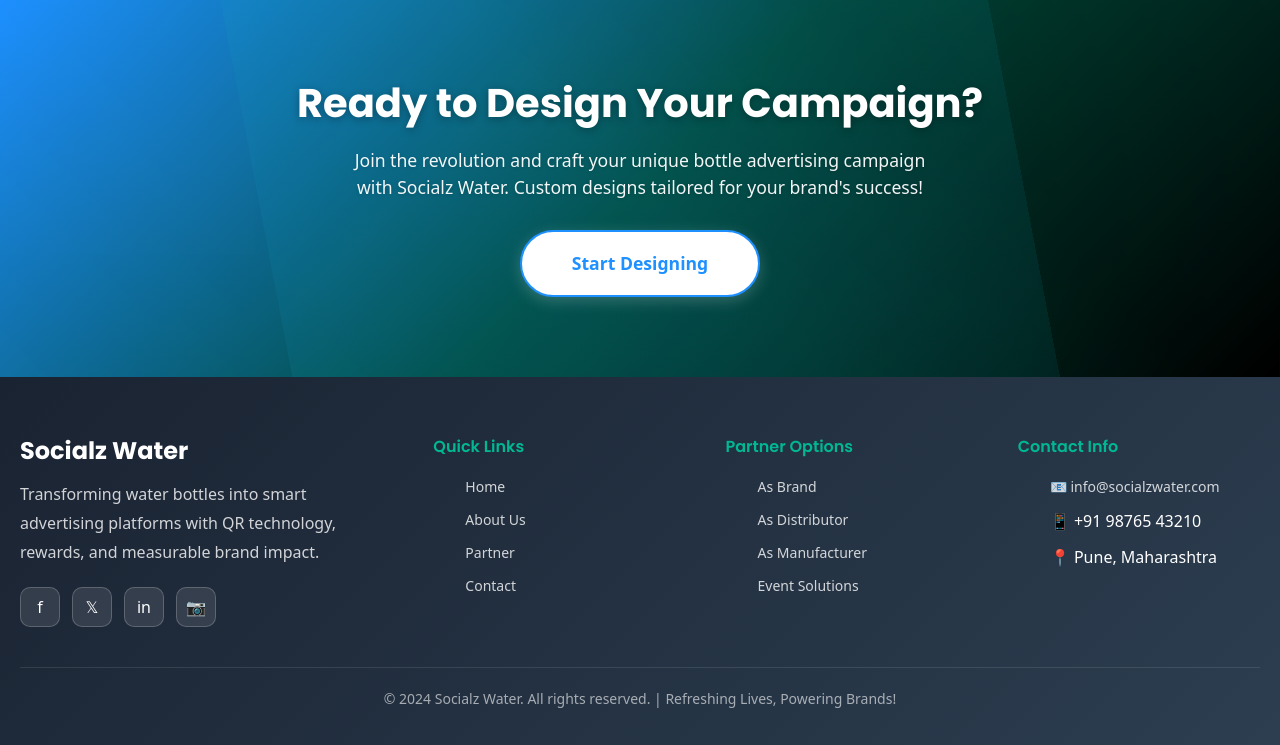
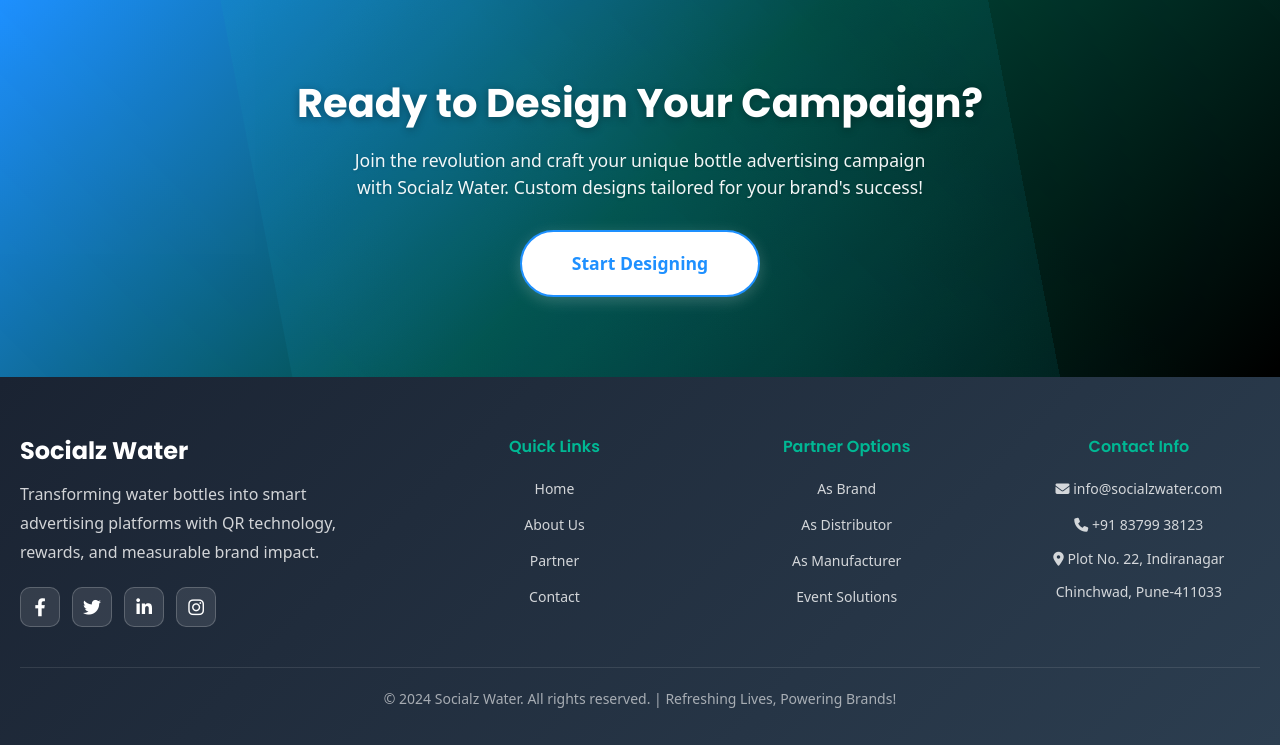
Before and after one commit to SarveshD78/socialzwater, a Django app: page /about/ in a window 1280 px wide. Shown: the part 3550-4295 px from the top of the page. Run offline with Django 5.2, Linux system fonts and the light colour scheme; some libraries are stand-ins or nearby versions.

Commit message:
Qr sol and base.html

```diff
--- a/campaign/templates/campaign/campaigns.html
+++ b/campaign/templates/campaign/campaigns.html
@@ -371,7 +371,9 @@
             <div class="text-center">
                 {% if campaign.qr_code %}
                 <img src="{{ campaign.qr_code.url }}" alt="QR Code" style="width: 100px; height: 100px; border-radius: 8px;">
-                {% endif %}
+            {% else %}
+                <span class="text-muted small">No QR Code</span>
+            {% endif %}
             </div>
         </div>
 
--- a/campaign/views.py
+++ b/campaign/views.py
@@ -287,7 +287,7 @@
                     import os
                     from django.conf import settings
 
-                    domain = getattr(settings, 'SITE_DOMAIN', 'http://localhost:8000')
+                    domain = getattr(settings, 'SITE_DOMAIN', 'https://socialzwater.in')
                     qr_url = f"{domain}/sw/adv/{campaign.unique_id}/"
 
                     # Create larger QR code for better quality
--- a/socialz/settings.py
+++ b/socialz/settings.py
@@ -141,6 +141,6 @@
 X_FRAME_OPTIONS = 'DENY'
 
 
-SITE_DOMAIN = 'http://127.0.0.1:8000'
+SITE_DOMAIN = 'https://socialzwater.in'
 TIME_ZONE = 'Asia/Kolkata'  # This sets IST as default
 USE_TZ = True
--- a/website/templates/website/base.html
+++ b/website/templates/website/base.html
@@ -8,6 +8,12 @@
 
     <!-- Google Fonts -->
     <link href="https://fonts.googleapis.com/css2?family=Poppins:wght@300;400;500;600;700&family=Inter:wght@300;400;500;600&display=swap" rel="stylesheet">
+
+    <!-- Font Awesome for Social Icons -->
+    <link rel="stylesheet" href="https://cdnjs.cloudflare.com/ajax/libs/font-awesome/6.4.0/css/all.min.css">
+
+    <!-- Load Django Static -->
+    {% load static %}
 
     <!-- CRITICAL: Header Transparency Fix - Must be FIRST -->
     <style>
@@ -292,12 +303,18 @@
             color: white;
             text-decoration: none;
             transition: all 0.3s ease;
+            font-size: 18px;
         }
 
         .social-icon:hover {
             background: var(--eco-green);
             border-color: var(--eco-green);
             transform: translateY(-3px);
+        }
+
+        /* Other columns - centered */
+        .footer-column {
+            text-align: center;
         }
 
         .footer-column h4 {
@@ -309,10 +326,13 @@
 
         .footer-links {
             list-style: none;
+            padding: 0;
+            margin: 0;
         }
 
         .footer-links li {
             margin-bottom: 12px;
+            text-align: center;
         }
 
         .footer-links a {
@@ -320,12 +340,16 @@
             text-decoration: none;
             transition: all 0.3s ease;
             font-size: 14px;
-            display: block;
+            display: inline-block;
         }
 
         .footer-links a:hover {
             color: var(--eco-green);
-            padding-left: 5px;
+        }
+
+        .footer-links li:not(:has(a)) {
+            color: rgba(255, 255, 255, 0.8);
+            font-size: 14px;
         }
 
         .footer-bottom {
@@ -425,28 +448,12 @@
                 display: flex;
             }
 
-            /* Hide Footer on Mobile */
             footer {
                 display: none;
             }
-        }
 
-        @media (min-width: 992px) {
-            /* Desktop Footer - Proper Alignment */
-            .footer-grid {
-                text-align: left;
-            }
-
-            .footer-brand {
-                text-align: left;
-            }
-
-            .footer-social {
-                justify-content: flex-start;
-            }
-
-            .footer-column {
-                text-align: left;
+            .logo-image {
+                height: 40px;
             }
         }
 
@@ -514,10 +519,10 @@
                     <h3>Socialz Water</h3>
                     <p>Transforming water bottles into smart advertising platforms with QR technology, rewards, and measurable brand impact.</p>
                     <div class="footer-social">
-                        <a href="#" class="social-icon">f</a>
-                        <a href="#" class="social-icon">𝕏</a>
-                        <a href="#" class="social-icon">in</a>
-                        <a href="https://www.instagram.com/socialwater.advertising?igsh=ZG84M2piOHgzc3B3" class="social-icon">📷</a>
+                        <a href="#" class="social-icon" title="Facebook"><i class="fab fa-facebook-f"></i></a>
+                        <a href="#" class="social-icon" title="Twitter"><i class="fab fa-twitter"></i></a>
+                        <a href="#" class="social-icon" title="LinkedIn"><i class="fab fa-linkedin-in"></i></a>
+                        <a href="https://www.instagram.com/socialwater.advertising?igsh=ZG84M2piOHgzc3B3" class="social-icon" title="Instagram"><i class="fab fa-instagram"></i></a>
                     </div>
                 </div>
 
@@ -544,9 +549,10 @@
                 <div class="footer-column">
                     <h4>Contact Info</h4>
                     <ul class="footer-links">
-                        <li><a href="mailto:info@socialzwater.com">📧 info@socialzwater.com</a></li>
-                        <li>📱 +91 98765 43210</li>
-                        <li>📍 Pune, Maharashtra</li>
+                        <li><a href="mailto:info@socialzwater.com"><i class="fas fa-envelope"></i> info@socialzwater.com</a></li>
+                        <li><a href="tel:+918379938123"><i class="fas fa-phone"></i> +91 83799 38123</a></li>
+                        <li><i class="fas fa-map-marker-alt"></i> Plot No. 22, Indiranagar</li>
+                        <li>Chinchwad, Pune-411033</li>
                     </ul>
                 </div>
             </div>
@@ -591,19 +593,17 @@
 
         function openWhatsApp(e) {
             e.preventDefault();
-            window.open('https://wa.me/919876543210', '_blank');
+            window.open('https://wa.me/918379938123', '_blank');
         }
 
         function updateGetStartedBtn() {
             if (isMobileView()) {
-                // Mobile: Call functionality
-                getStartedBtn.href = 'tel:+919876543210';
+                getStartedBtn.href = 'tel:+918379938123';
                 if (whatsappHandler) {
                     getStartedBtn.removeEventListener('click', whatsappHandler);
                     whatsappHandler = null;
                 }
             } else {
-                // Desktop: WhatsApp Web functionality
                 getStartedBtn.href = '#';
                 if (!whatsappHandler) {
                     whatsappHandler = openWhatsApp;
--- a/website/templates/website/home.html
+++ b/website/templates/website/home.html
@@ -816,8 +816,8 @@
                         Your brand gets noticed, customers get rewarded, and every sip builds a lasting connection.
                     </p>
                     <div class="intro-buttons">
-                        <a href="#" class="btn-primary">Learn More</a>
-                        <a href="#" class="btn-secondary">Get Started</a>
+                        <a href="{% url 'website:partner' %}" class="btn-primary">Learn More</a>
+                        <a href="{% url 'website:get-started' %}" class="btn-secondary">Get Started</a>
                     </div>
                 </div>
             </div>
```
Also changed, not shown: other parts of website/templates/website/base.html (+23 -35 lines), website/static/website/images/SocialZWaterLogo.png (added).
